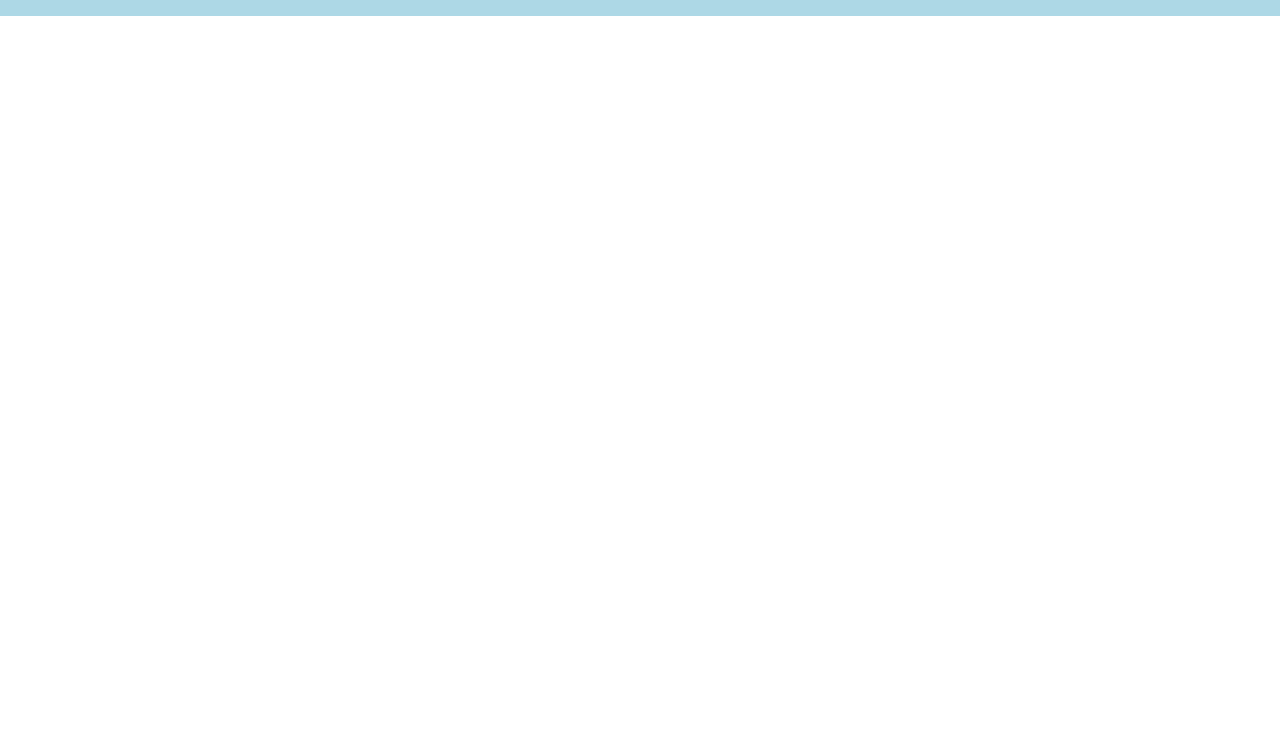
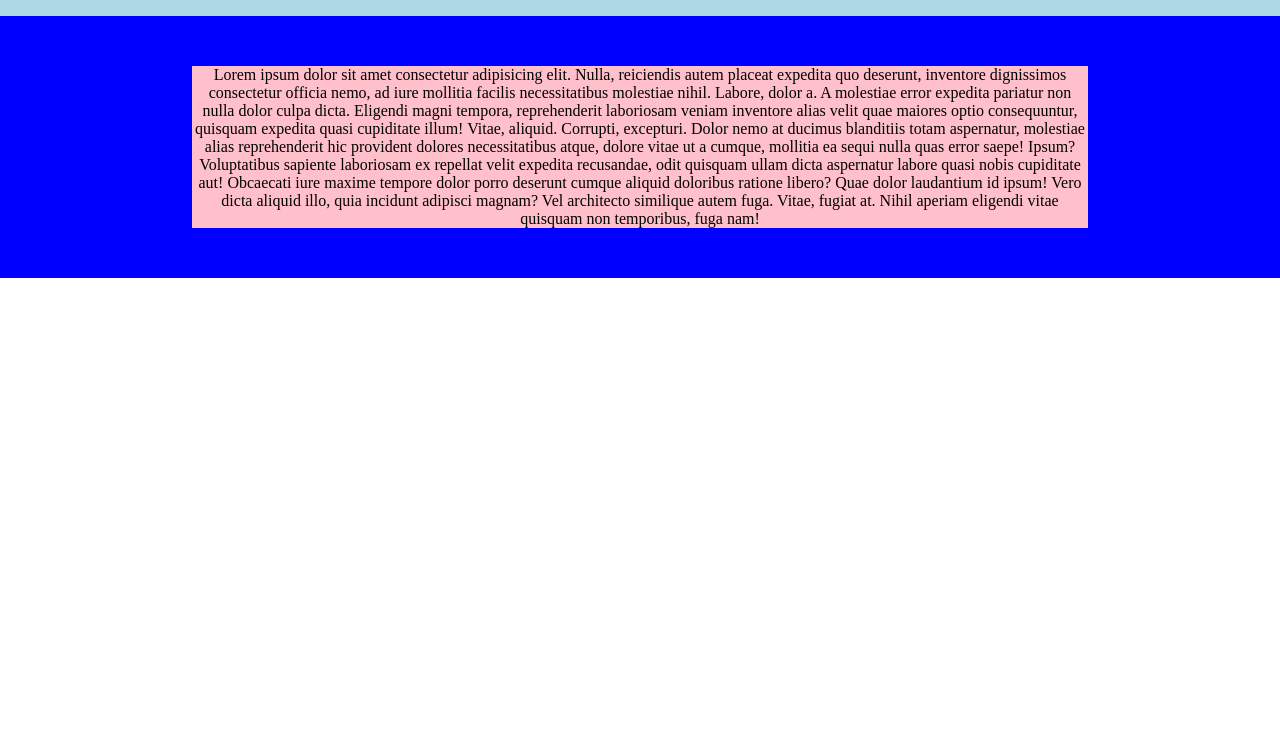
Before and after one commit to VittorioDauria94/htmlcss-struttura-discord, a plain HTML site: page index.html in a window 1280 px wide. Shown: the part 64-800 px from the top of the page. Drawn offline with Linux system fonts and the light colour scheme.

Commit message:
feat:  added hero section (wip)

```diff
--- a/css/style.css
+++ b/css/style.css
@@ -4,6 +4,8 @@
     /* backgorund colors */
     --bg-light-blu: lightblue;
     --bg-orange: orange;
+    --bg-blu: blue;
+    --bg-pink: pink;
 
     /* Margin */
     --mr-sm: 5px;
@@ -23,6 +25,10 @@ img {
     max-width: 100%;
 }
 
+li {
+    list-style: none;
+}
+
 /* Utility */
 .container {
     width: 70%;
@@ -35,7 +41,7 @@ img {
 }
 
 /* Header */
-header {
+#header {
     height: 80px;
     background-color: var(--bg-light-blu);
     padding: 25px 0;
@@ -65,3 +71,21 @@ ul li {
 .button {
     justify-content: flex-end;
 }
+
+/* Hero section */
+
+#hero {
+    background-color: var(--bg-blu);
+    padding: 50px 0;
+
+    /* debug */
+    min-height: 200px;
+}
+
+.hero-content {
+    background-color: var(--bg-pink);
+    text-align: center;
+
+    /* debug */
+
+}
--- a/index.html
+++ b/index.html
@@ -11,7 +11,7 @@
 <body>
 
     <!-- Header -->
-    <header class="header">
+    <header id="header">
         <section class="header-content container flex">
             <img src="" alt="logo">
             <nav class="navbar flex">
@@ -31,7 +31,13 @@
     <main>
 
         <!-- Hero immage-text section -->
-        <div></div>
+        <section id="hero">
+                <p class="hero-content container">Lorem ipsum dolor sit amet consectetur adipisicing elit. Nulla, reiciendis autem placeat expedita quo deserunt, inventore dignissimos consectetur officia nemo, ad iure mollitia facilis necessitatibus molestiae nihil. Labore, dolor a.
+                A molestiae error expedita pariatur non nulla dolor culpa dicta. Eligendi magni tempora, reprehenderit laboriosam veniam inventore alias velit quae maiores optio consequuntur, quisquam expedita quasi cupiditate illum! Vitae, aliquid.
+                Corrupti, excepturi. Dolor nemo at ducimus blanditiis totam aspernatur, molestiae alias reprehenderit hic provident dolores necessitatibus atque, dolore vitae ut a cumque, mollitia ea sequi nulla quas error saepe! Ipsum?
+                Voluptatibus sapiente laboriosam ex repellat velit expedita recusandae, odit quisquam ullam dicta aspernatur labore quasi nobis cupiditate aut! Obcaecati iure maxime tempore dolor porro deserunt cumque aliquid doloribus ratione libero?
+                Quae dolor laudantium id ipsum! Vero dicta aliquid illo, quia incidunt adipisci magnam? Vel architecto similique autem fuga. Vitae, fugiat at. Nihil aperiam eligendi vitae quisquam non temporibus, fuga nam!</p>
+        </section>
         <!-- /Hero immage-text section -->
 
         <!-- Immage-text section -->
```
